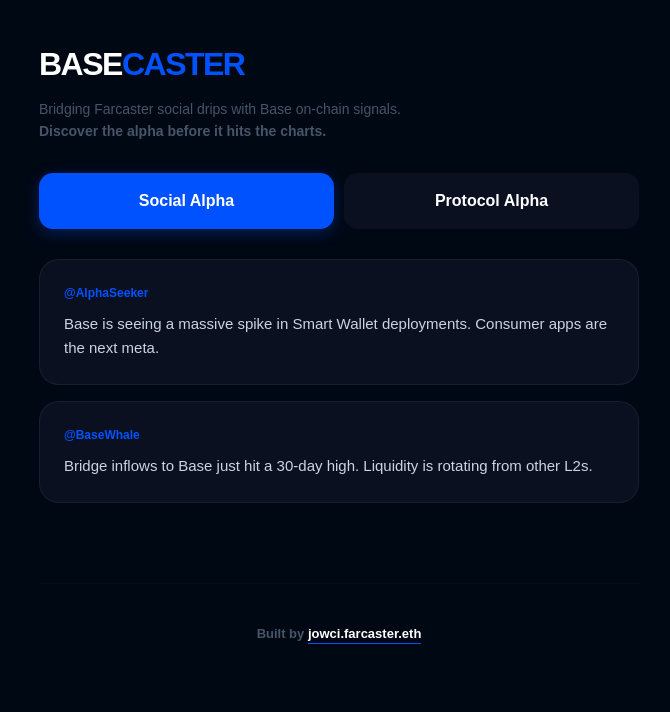
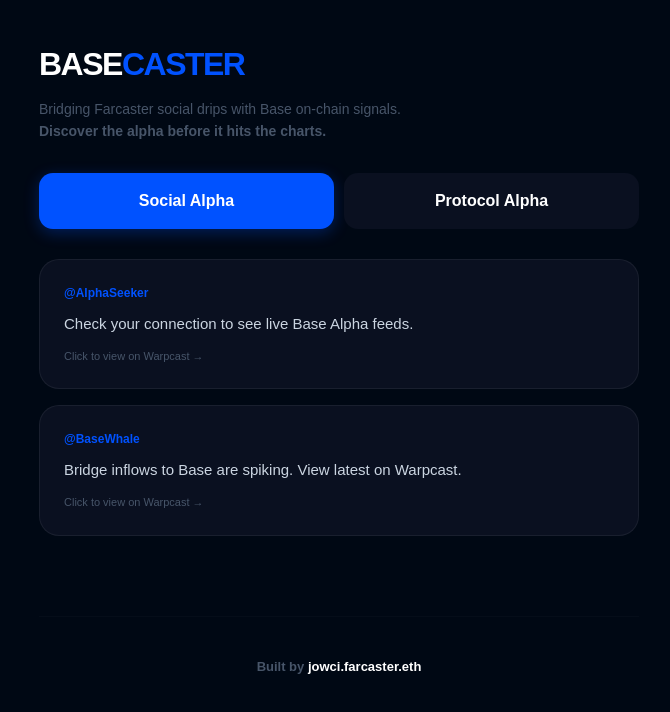
Before and after one commit to Jowci1/basecaster-live, a Next.js app: page / in a window 1280 px wide. Shown: the top 712 px of the page, without its empty margins (301-971 px from the left). Built offline with nearby package versions, Linux system fonts and the light colour scheme; no server answers.

Commit message:
Update page.tsx

```diff
--- a/app/page.tsx
+++ b/app/page.tsx
@@ -1,6 +1,9 @@
 'use client';
 
 import { useState, useEffect } from 'react';
+
+// This tells Vercel to fetch fresh data every time someone opens the app
+export const revalidate = 0;
 
 /**
  * BASECASTER: Bridging Farcaster Social Drips & Base Protocol Alpha
@@ -13,16 +16,14 @@
   const [data, setData] = useState<any[]>([]);
   const [loading, setLoading] = useState(true);
 
-  // YOUR OFFICIAL IDENTITY - PRE-FILLED
-  const jowciWallet = "0x486476d966076a0F3b78f560EFFc49e67ebA505f";
   const jowciDisplay = "jowci.farcaster.eth";
 
   useEffect(() => {
     async function syncBasecaster() {
       setLoading(true);
       try {
-        // Attempting to fetch live Farcaster casts via Searchcaster API
-        const res = await fetch('https://searchcaster.xyz/api/search?text=base%20alpha&count=40');
+        // Fetching live Farcaster casts - adding a timestamp to bypass old cache
+        const res = await fetch(`https://searchcaster.xyz/api/search?text=base%20alpha&count=40&t=${Date.now()}`);
         const json = await res.json();
 
         const drips = (json.casts || []).map((c: any) => ({
@@ -30,10 +31,10 @@
           category: 'SOCIAL',
           author: `@${c.author.username}`,
           content: c.text,
+          // Fixed: This creates a real clickable link to the Warpcast post
           url: `https://warpcast.com/${c.author.username}/${c.hash.slice(0, 10)}`,
         }));
 
-        // Official Protocol Updates (Curated List)
         const protocol = [
           { id: 'p1', category: 'PROTOCOL', author: 'Base_Dev', content: "Fault Proofs are now live on Base Mainnet. Significant decentralization milestone reached.", url: "https://base.mirror.xyz" },
           { id: 'p2', category: 'PROTOCOL', author: 'Base_Protocol', content: "Base throughput increased to 7.5 Mgas/s. Scaling for the next 1M builders.", url: "https://base.mirror.xyz" },
@@ -42,13 +43,9 @@
 
         setData([...protocol, ...drips]);
       } catch (e) {
-        // High-quality Fallback data if API is blocked by browser CORS (common during local dev)
         setData([
-          { id: 'f1', category: 'SOCIAL', author: '@AlphaSeeker', content: "Base is seeing a massive spike in Smart Wallet deployments. Consumer apps are the next meta.", url: "#" },
-          { id: 'f2', category: 'SOCIAL', author: '@BaseWhale', content: "Bridge inflows to Base just hit a 30-day high. Liquidity is rotating from other L2s.", url: "#" },
-          { id: 'f3', category: 'PROTOCOL', author: 'Base_Dev', content: "Protocol Update: Fault Proofs are now securing the network. Stage 1 decentralization achieved.", url: "#" },
-          { id: 'f4', category: 'PROTOCOL', author: 'Base_Ops', content: "Gas limit increase: Throughput bumped to 7.5 Mgas/s to support high transaction volumes.", url: "#" },
-          { id: 'f5', category: 'PROTOCOL', author: 'BuildOnBase', content: "Developer Tooling: Paymasters are now available for all developers to enable gasless UX.", url: "#" }
+          { id: 'f1', category: 'SOCIAL', author: '@AlphaSeeker', content: "Check your connection to see live Base Alpha feeds.", url: "https://warpcast.com" },
+          { id: 'f2', category: 'SOCIAL', author: '@BaseWhale', content: "Bridge inflows to Base are spiking. View latest on Warpcast.", url: "https://warpcast.com" }
         ]);
       }
       setLoading(false);
@@ -63,7 +60,6 @@
     <main style={{ backgroundColor: '#000814', minHeight: '100vh', color: 'white', padding: '40px', fontFamily: 'sans-serif' }}>
       <div style={{ maxWidth: '600px', margin: '0 auto' }}>
 
-        {/* Branding Section */}
         <header style={{ marginBottom: '30px' }}>
           <h1 style={{ fontSize: '32px', fontWeight: '900', margin: 0, letterSpacing: '-1.5px' }}>
             BASE<span style={{ color: '#0052FF' }}>CASTER</span>
@@ -74,7 +70,6 @@
           </p>
         </header>
 
-        {/* Navigation Tabs */}
         <div style={{ display: 'flex', gap: '10px', marginBottom: '30px' }}>
           <button
             type="button"
@@ -102,7 +97,6 @@
           </button>
         </div>
 
-        {/* Feed List */}
         <div style={{ display: 'flex', flexDirection: 'column', gap: '16px' }}>
           {loading ? (
             <p style={{ textAlign: 'center', color: '#475569', padding: '40px' }}>Syncing Basecaster Engine...</p>
@@ -114,13 +108,13 @@
                     {item.author}
                   </span>
                   <p style={{ fontSize: '15px', color: '#cbd5e1', lineHeight: '1.6', margin: 0 }}>{item.content}</p>
+                  <span style={{ fontSize: '11px', color: '#475569', display: 'block', marginTop: '12px' }}>Click to view on Warpcast →</span>
                 </div>
               </a>
             ))
           )}
         </div>
 
-        {/* Load More Button */}
         {!loading && filteredData.length > displayCount && (
           <button
             type="button"
@@ -131,17 +125,10 @@
           </button>
         )}
 
-        {/* Footer Identity Link */}
         <footer style={{ marginTop: '80px', textAlign: 'center', borderTop: '1px solid #ffffff05', paddingTop: '40px', marginBottom: '40px' }}>
           <p style={{ fontSize: '13px', color: '#475569', fontWeight: 'bold' }}>
-            Built by <a
-              href={`https://basescan.org/address/${jowciWallet}`}
-              target="_blank"
-              rel="noopener noreferrer"
-              style={{ color: 'white', textDecoration: 'none', borderBottom: '1px solid #0052FF', paddingBottom: '2px' }}
-            >
-              {jowciDisplay}
-            </a>
+            {/* Fixed: Removed the clickable link and wallet redirect */}
+            Built by <span style={{ color: 'white' }}>{jowciDisplay}</span>
           </p>
         </footer>
 
```
